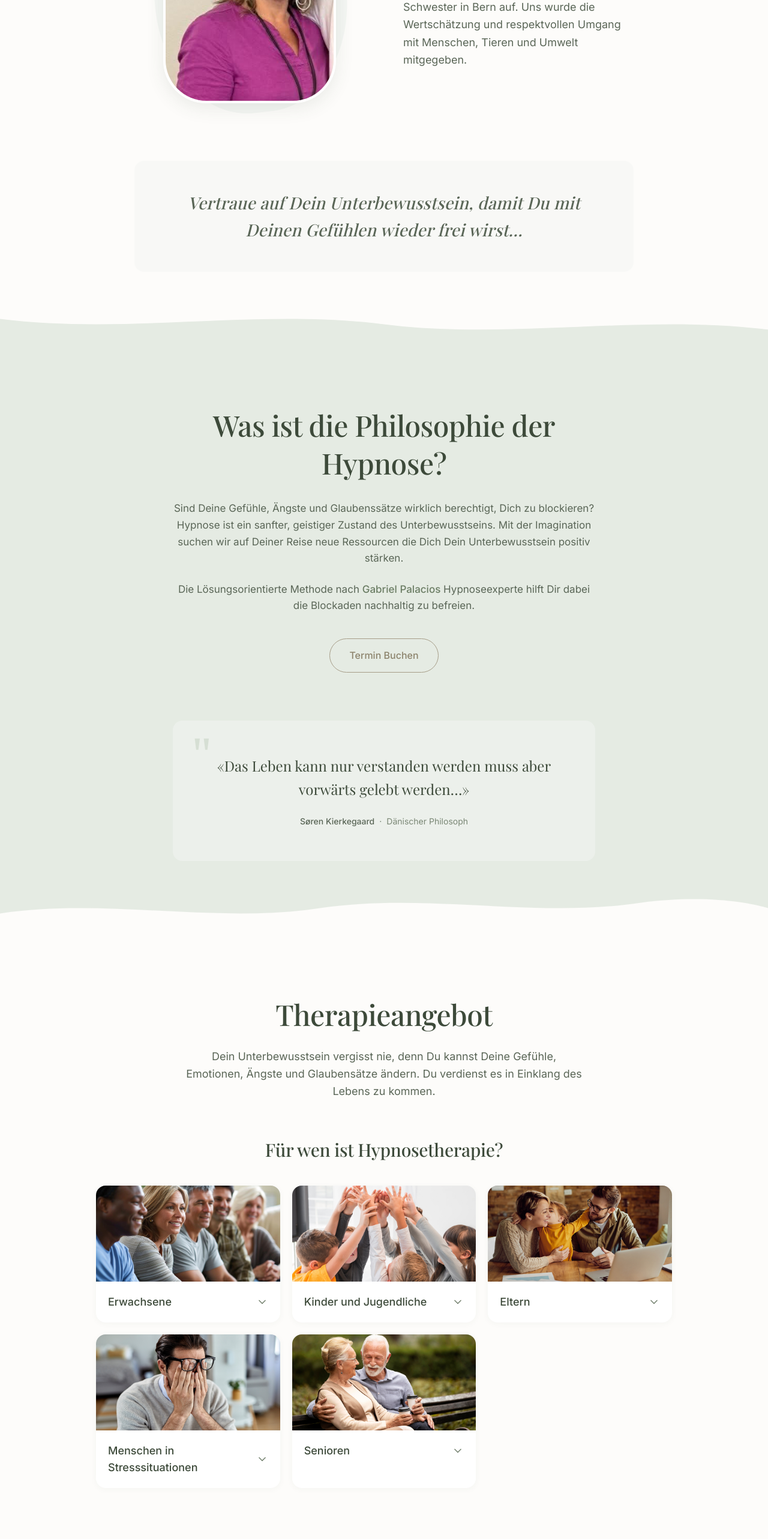
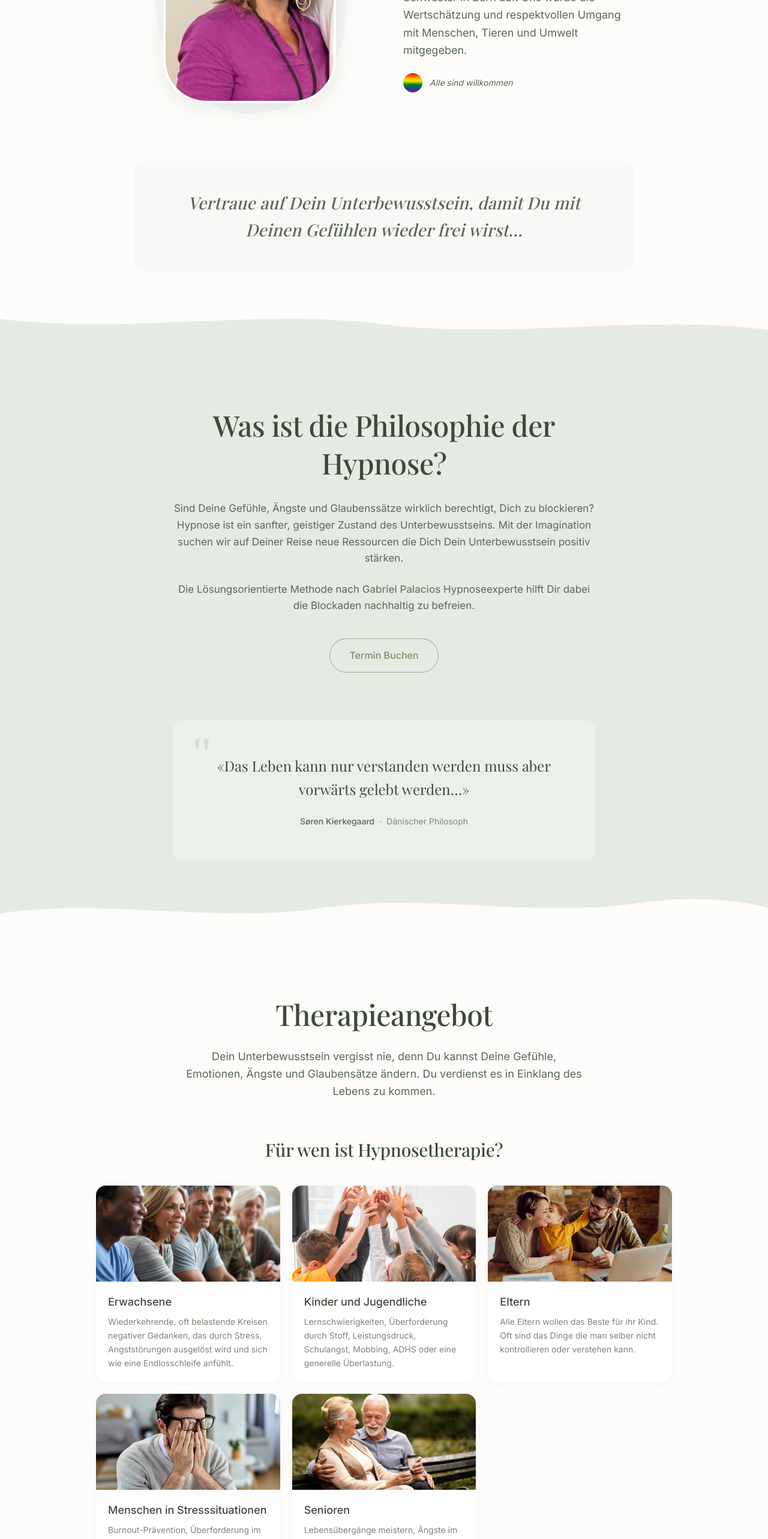
Before and after one commit to Palaciosdroid/palcomm, a Next.js app: page / in a window 1280 px wide. Shown: the part 1380-3945 px from the top of the page at 60% size. Built offline with nearby package versions, Linux system fonts and the light colour scheme; a web font is replaced by a local one.

Commit message:
feat: Remove accordion, use 3 columns for topics, add rainbow badge
- Zielgruppen now always show descriptions (no accordion)
- Topics grid changed from 4 to 3 columns
- Added "Alle sind willkommen" rainbow badge in Welcome section
- Signals LGBTQ+ inclusivity without categorizing

```diff
--- a/src/components/sections/TherapySection.tsx
+++ b/src/components/sections/TherapySection.tsx
@@ -1,10 +1,8 @@
 "use client";
 
-import { useState } from "react";
-import { motion, AnimatePresence } from "framer-motion";
+import { motion } from "framer-motion";
 import Image from "next/image";
 import {
-  ChevronDown,
   Bug,
   CloudLightning,
   Sun,
@@ -32,9 +30,6 @@ const topicIconMap: { [key: string]: React.ReactNode } = {
 };
 
 export default function TherapySection() {
-  const [expandedGroup, setExpandedGroup] = useState<string | null>(null);
-  const [expandedTopic, setExpandedTopic] = useState<string | null>(null);
-
   return (
     <section id="therapieangebot" className="section-padding bg-cream-50">
       <div className="max-w-5xl mx-auto px-6 md:px-8">
@@ -61,7 +56,7 @@ export default function TherapySection() {
           {therapyContent.intro}
         </motion.p>
 
-        {/* Zielgruppen - mit Bildern */}
+        {/* Zielgruppen - mit Bildern, immer offen */}
         <motion.h3
           initial={{ opacity: 0, y: 20 }}
           whileInView={{ opacity: 1, y: 0 }}
@@ -80,8 +75,7 @@ export default function TherapySection() {
               whileInView={{ opacity: 1, y: 0 }}
               viewport={{ once: true }}
               transition={{ duration: 0.5, delay: index * 0.08 }}
-              className="bg-white rounded-2xl overflow-hidden shadow-card hover:shadow-medium transition-all duration-300 cursor-pointer"
-              onClick={() => setExpandedGroup(prev => prev === group.id ? null : group.id)}
+              className="bg-white rounded-2xl overflow-hidden shadow-card hover:shadow-medium transition-all duration-300"
             >
               {/* Bild */}
               <div className="relative h-40 bg-sage-100">
@@ -94,41 +88,20 @@ export default function TherapySection() {
                 />
               </div>
 
-              {/* Content */}
+              {/* Content - immer offen */}
               <div className="p-5">
-                <div className="flex items-center justify-between">
-                  <h4 className="text-lg font-medium text-text-dark">
-                    {group.title}
-                  </h4>
-                  <motion.div
-                    animate={{ rotate: expandedGroup === group.id ? 180 : 0 }}
-                    transition={{ duration: 0.2 }}
-                  >
-                    <ChevronDown className="w-5 h-5 text-text-light" />
-                  </motion.div>
-                </div>
-
-                {/* Expandable Description */}
-                <AnimatePresence mode="wait">
-                  {expandedGroup === group.id && (
-                    <motion.p
-                      key={group.id}
-                      initial={{ height: 0, opacity: 0 }}
-                      animate={{ height: "auto", opacity: 1 }}
-                      exit={{ height: 0, opacity: 0 }}
-                      transition={{ duration: 0.3 }}
-                      className="text-text-light text-sm leading-relaxed mt-3 overflow-hidden"
-                    >
-                      {group.description}
-                    </motion.p>
-                  )}
-                </AnimatePresence>
+                <h4 className="text-lg font-medium text-text-dark mb-2">
+                  {group.title}
+                </h4>
+                <p className="text-text-light text-sm leading-relaxed">
+                  {group.description}
+                </p>
               </div>
             </motion.div>
           ))}
         </div>
 
-        {/* Themenspezifisch - mit Icons */}
+        {/* Themenspezifisch - mit Icons, 3 Spalten */}
         <motion.h3
           initial={{ opacity: 0, y: 20 }}
           whileInView={{ opacity: 1, y: 0 }}
@@ -148,8 +121,7 @@ export default function TherapySection() {
               viewport={{ once: true }}
               transition={{ duration: 0.4, delay: index * 0.05 }}
               whileHover={{ y: -4 }}
-              className="flex flex-col items-center gap-3 p-5 bg-white rounded-xl border border-sage-200 hover:border-brand hover:shadow-soft transition-all duration-300 cursor-pointer group w-[calc(50%-0.5rem)] sm:w-[calc(33.333%-0.75rem)] lg:w-[calc(25%-0.75rem)]"
-              onClick={() => setExpandedTopic(prev => prev === topic.id ? null : topic.id)}
+              className="flex flex-col items-center gap-3 p-5 bg-white rounded-xl border border-sage-200 hover:border-brand hover:shadow-soft transition-all duration-300 group w-[calc(50%-0.5rem)] sm:w-[calc(33.333%-0.75rem)]"
             >
               <div className="w-12 h-12 rounded-full bg-sage-100 group-hover:bg-brand/10 flex items-center justify-center text-sage-600 group-hover:text-brand transition-colors duration-300">
                 {topicIconMap[topic.icon]}
@@ -157,22 +129,6 @@ export default function TherapySection() {
               <span className="text-sm text-center font-medium text-text-dark">
                 {topic.title}
               </span>
-
-              {/* Expandable Description */}
-              <AnimatePresence mode="wait">
-                {expandedTopic === topic.id && (
-                  <motion.p
-                    key={topic.id}
-                    initial={{ height: 0, opacity: 0 }}
-                    animate={{ height: "auto", opacity: 1 }}
-                    exit={{ height: 0, opacity: 0 }}
-                    transition={{ duration: 0.3 }}
-                    className="text-text-light text-xs leading-relaxed text-center overflow-hidden"
-                  >
-                    {topic.description}
-                  </motion.p>
-                )}
-              </AnimatePresence>
             </motion.div>
           ))}
         </div>
--- a/src/components/sections/WelcomeSection.tsx
+++ b/src/components/sections/WelcomeSection.tsx
@@ -74,6 +74,19 @@ export default function WelcomeSection() {
               Schwester in Bern auf. Uns wurde die Wertschätzung und respektvollen
               Umgang mit Menschen, Tieren und Umwelt mitgegeben.
             </p>
+
+            {/* Rainbow Inclusivity Badge */}
+            <div className="flex items-center gap-3 mt-4">
+              <div
+                className="w-8 h-8 rounded-full flex-shrink-0"
+                style={{
+                  background: "linear-gradient(180deg, #E40303 0%, #FF8C00 20%, #FFED00 40%, #008026 60%, #24408E 80%, #732982 100%)"
+                }}
+              />
+              <span className="text-text-medium text-sm italic">
+                Alle sind willkommen
+              </span>
+            </div>
           </motion.div>
         </div>
 
```
